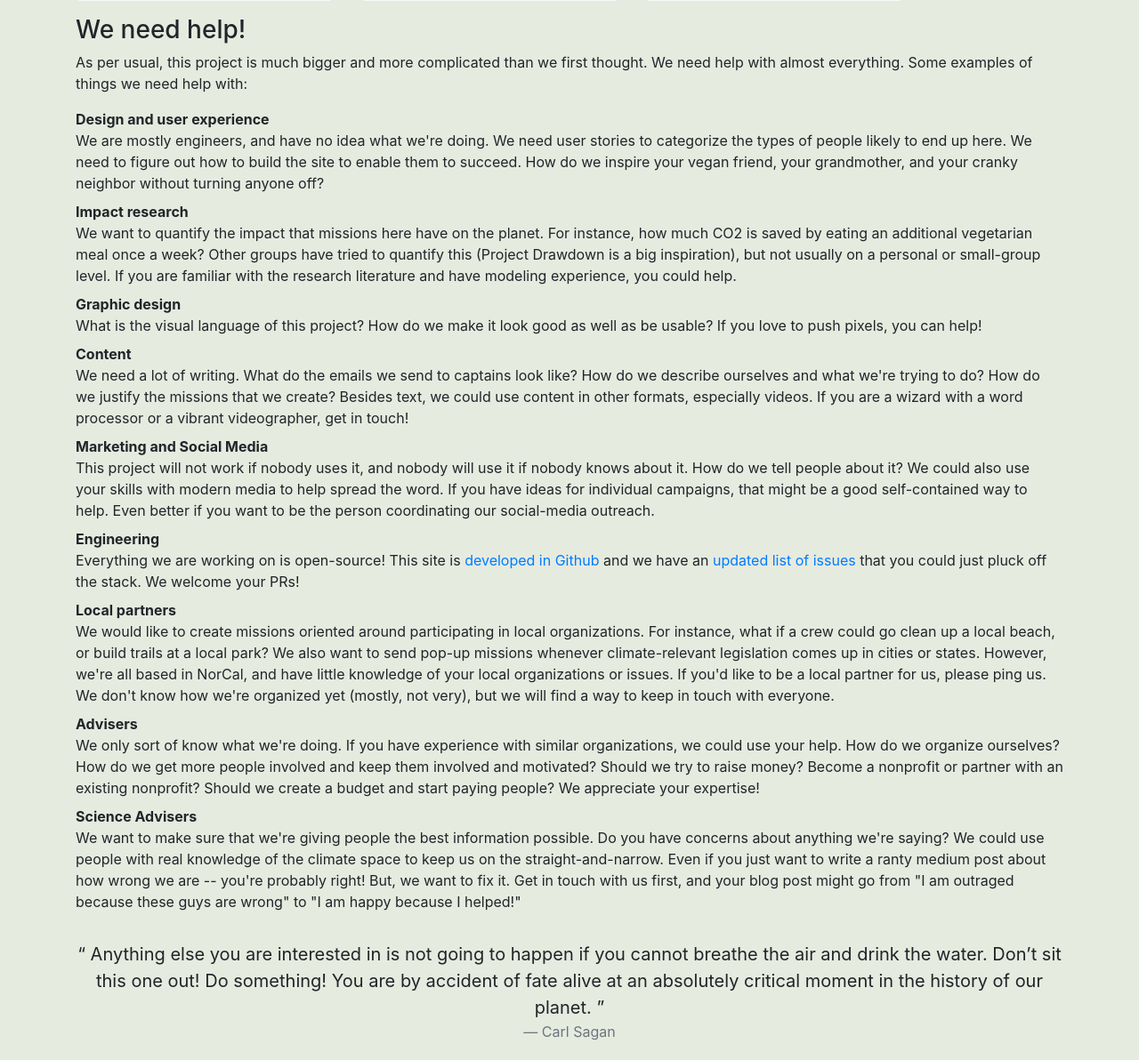
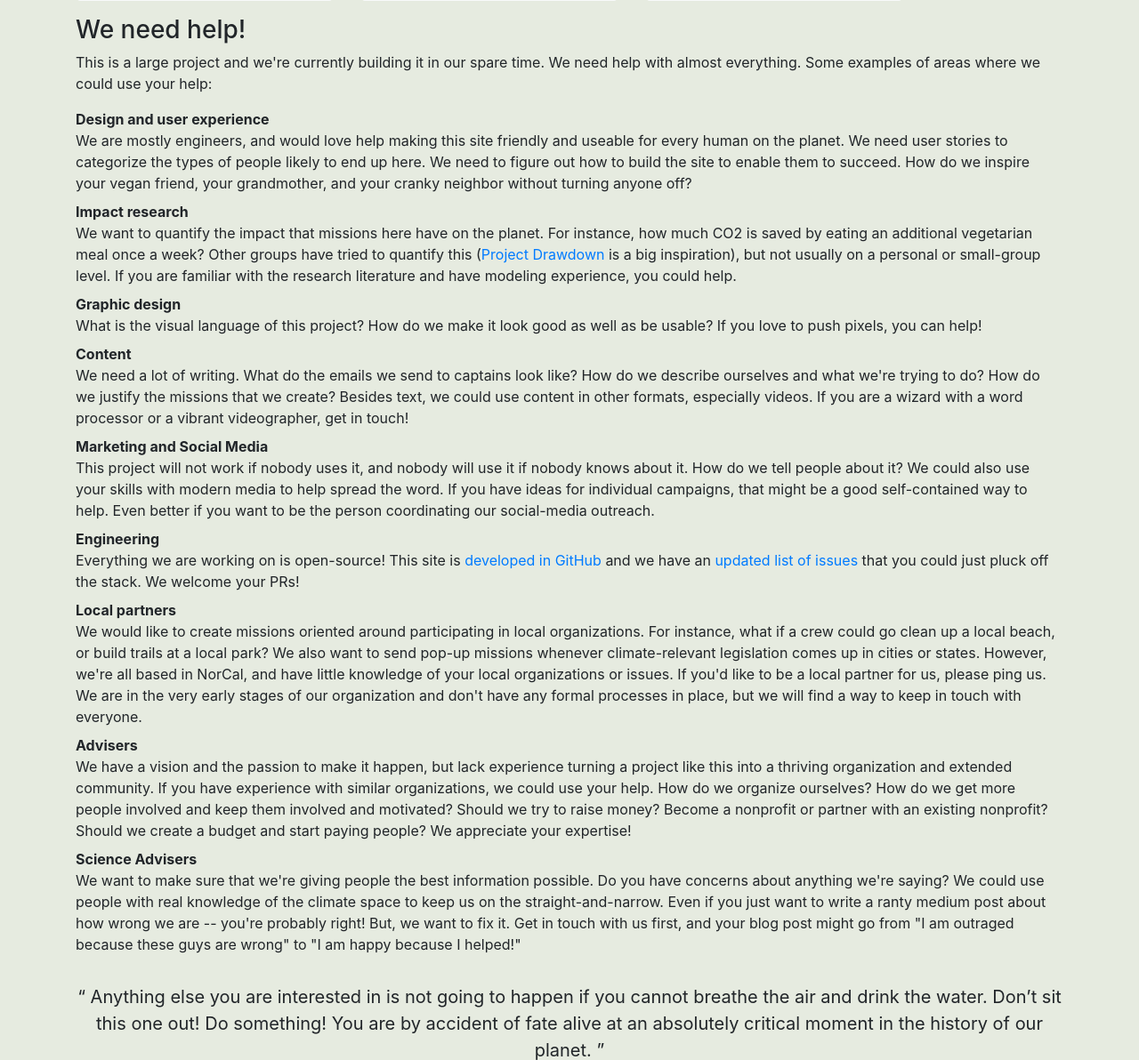
Before and after one commit to spaceshipearth/pyspaceship, a Python web app: template spaceship/templates/contact.html in a window 1280 px wide. Shown: the part 942-2134 px from the top of the page at 89% size. Run offline with Jinja, Linux system fonts and the light colour scheme; the template is opened without the code that fills it, so the values that code supplies are empty; some libraries are stand-ins or nearby versions.

Commit message:
less self deprecation on contact page and minor fixes

```diff
--- a/spaceship/templates/contact.html
+++ b/spaceship/templates/contact.html
@@ -7,7 +7,7 @@
 <h3>Contact Us</h3>
 
 <p>
-Spaceship Earth is a spare-time project created by a few friends who are concerned about climate change.
+Spaceship Earth is a volunteer-driven project created by a group of friends who are concerned about climate change.
 We want to take positive action that leads to real change.
 More importantly, we want to inspire and enable others to do the same.
 </p>
@@ -53,14 +53,14 @@ More importantly, we want to inspire and enable others to do the same.
 <h3>We need help!</h3>
 
 <p>
-As per usual, this project is much bigger and more complicated than we first thought.
+This is a large project and we're currently building it in our spare time.
 We need help with almost everything.
-Some examples of things we need help with:
+Some examples of areas where we could use your help:
 
 <dl>
   <dt>Design and user experience</dt>
   <dd>
-  We are mostly engineers, and have no idea what we're doing.
+  We are mostly engineers, and would love help making this site friendly and useable for every human on the planet.
   We need user stories to categorize the types of people likely to end up here.
   We need to figure out how to build the site to enable them to succeed.
   How do we inspire your vegan friend, your grandmother, and your cranky neighbor without turning anyone off?
@@ -70,7 +70,7 @@ Some examples of things we need help with:
   <dd>
   We want to quantify the impact that missions here have on the planet.
   For instance, how much CO2 is saved by eating an additional vegetarian meal once a week?
-  Other groups have tried to quantify this (Project Drawdown is a big inspiration), but not usually on a personal or small-group level.
+  Other groups have tried to quantify this (<a href="https://www.drawdown.org/">Project Drawdown</a> is a big inspiration), but not usually on a personal or small-group level.
   If you are familiar with the research literature and have modeling experience, you could help.
   </dd>
 
@@ -103,7 +103,7 @@ Some examples of things we need help with:
   <dt>Engineering</dt>
   <dd>
   Everything we are working on is open-source!
-  This site is <a href="https://github.com/spaceshipearth/pyspaceship">developed in Github</a> and we have an <a href="https://github.com/spaceshipearth/pyspaceship/isues">updated list of issues</a> that you could just pluck off the stack.
+  This site is <a href="https://github.com/spaceshipearth/pyspaceship">developed in GitHub</a> and we have an <a href="https://github.com/spaceshipearth/pyspaceship/issues">updated list of issues</a> that you could just pluck off the stack.
   We welcome your PRs!
   </dd>
 
@@ -114,12 +114,12 @@ Some examples of things we need help with:
   We also want to send pop-up missions whenever climate-relevant legislation comes up in cities or states.
   However, we're all based in NorCal, and have little knowledge of your local organizations or issues.
   If you'd like to be a local partner for us, please ping us.
-  We don't know how we're organized yet (mostly, not very), but we will find a way to keep in touch with everyone.
+  We are in the very early stages of our organization and don't have any formal processes in place, but we will find a way to keep in touch with everyone.
   </dd>
 
   <dt>Advisers</dt>
   <dd>
-  We only sort of know what we're doing.
+  We have a vision and the passion to make it happen, but lack experience turning a project like this into a thriving organization and extended community.
   If you have experience with similar organizations, we could use your help.
   How do we organize ourselves?
   How do we get more people involved and keep them involved and motivated?
```
